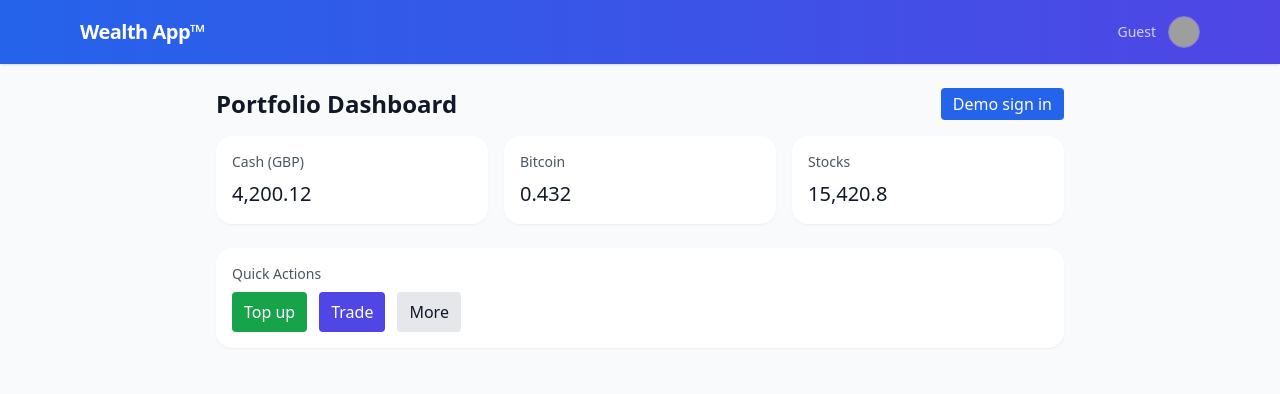
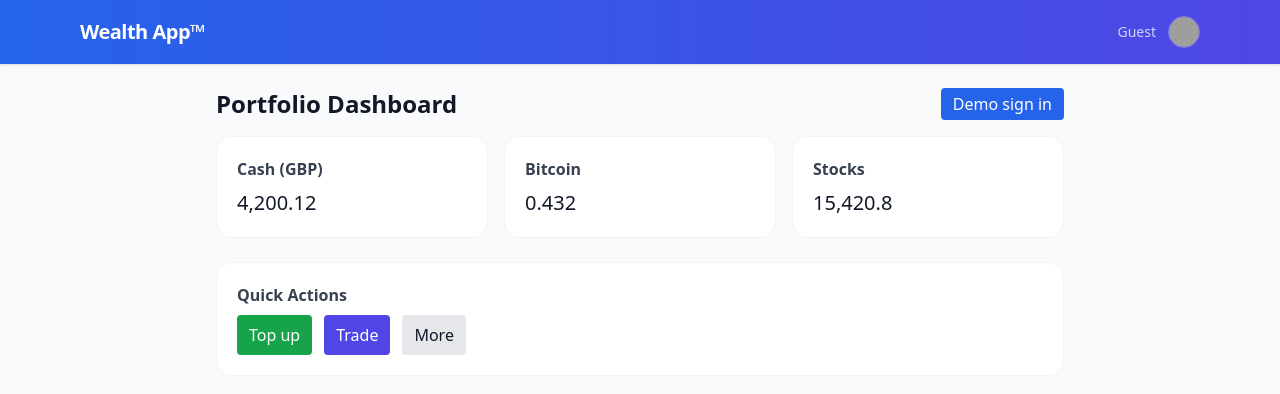
Before and after one commit to unix-jim2k/WEALTH-APP2, a Next.js app: page / in a window 1280 px wide. Shown: the top 394 px of the page. Built offline with nearby package versions, Linux system fonts and the light colour scheme; no server answers; grey boxes are pictures that could not be loaded.

Commit message:
Update DashboardCard.jsx

```diff
--- a/components/DashboardCard.jsx
+++ b/components/DashboardCard.jsx
@@ -1,8 +1,8 @@
 export default function DashboardCard({ title, children }) {
   return (
-    <div className="bg-white rounded-2xl p-4 shadow-sm">
-      <h3 className="text-sm font-medium text-gray-600">{title}</h3>
-      <div className="mt-2">{children}</div>
+    <div className="bg-white hover:shadow-lg transition-shadow duration-200 rounded-2xl border border-gray-100 p-5">
+      <h2 className="text-gray-700 font-semibold mb-2">{title}</h2>
+      <div>{children}</div>
     </div>
   )
 }
```
